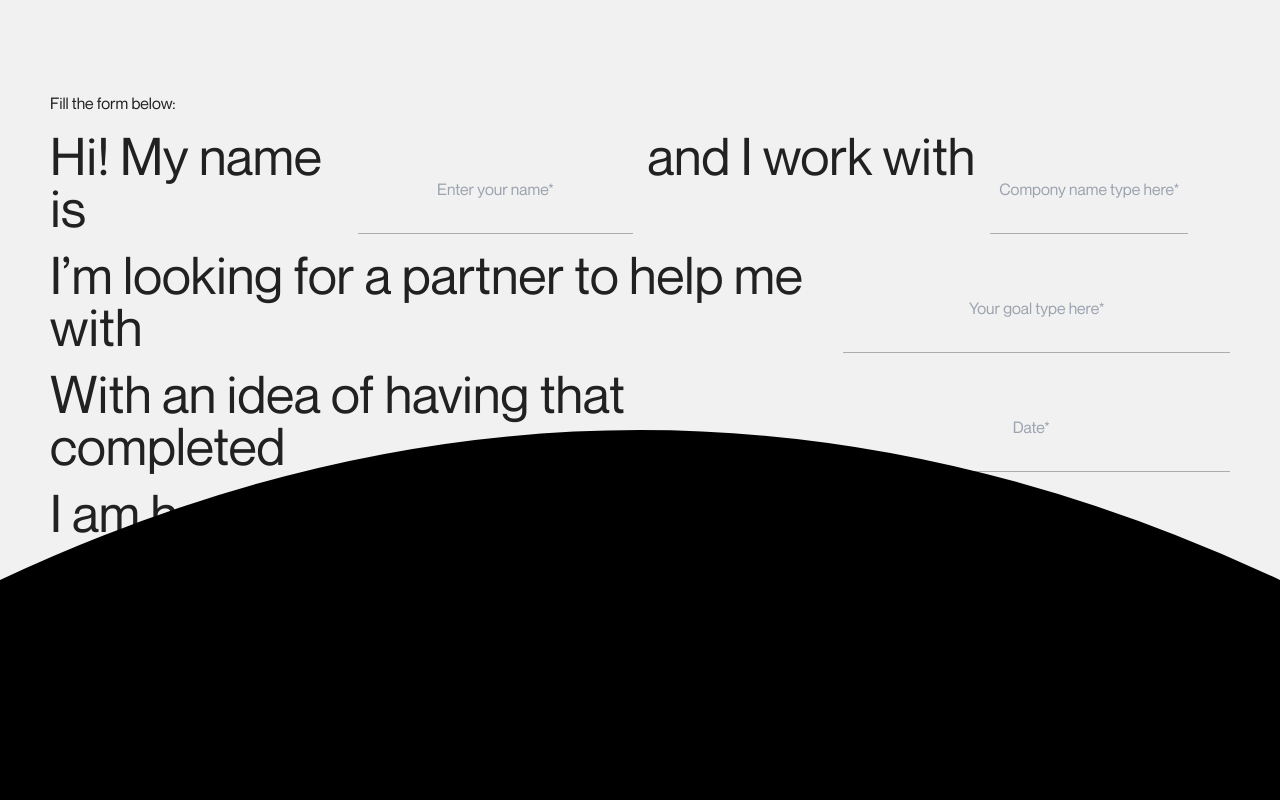
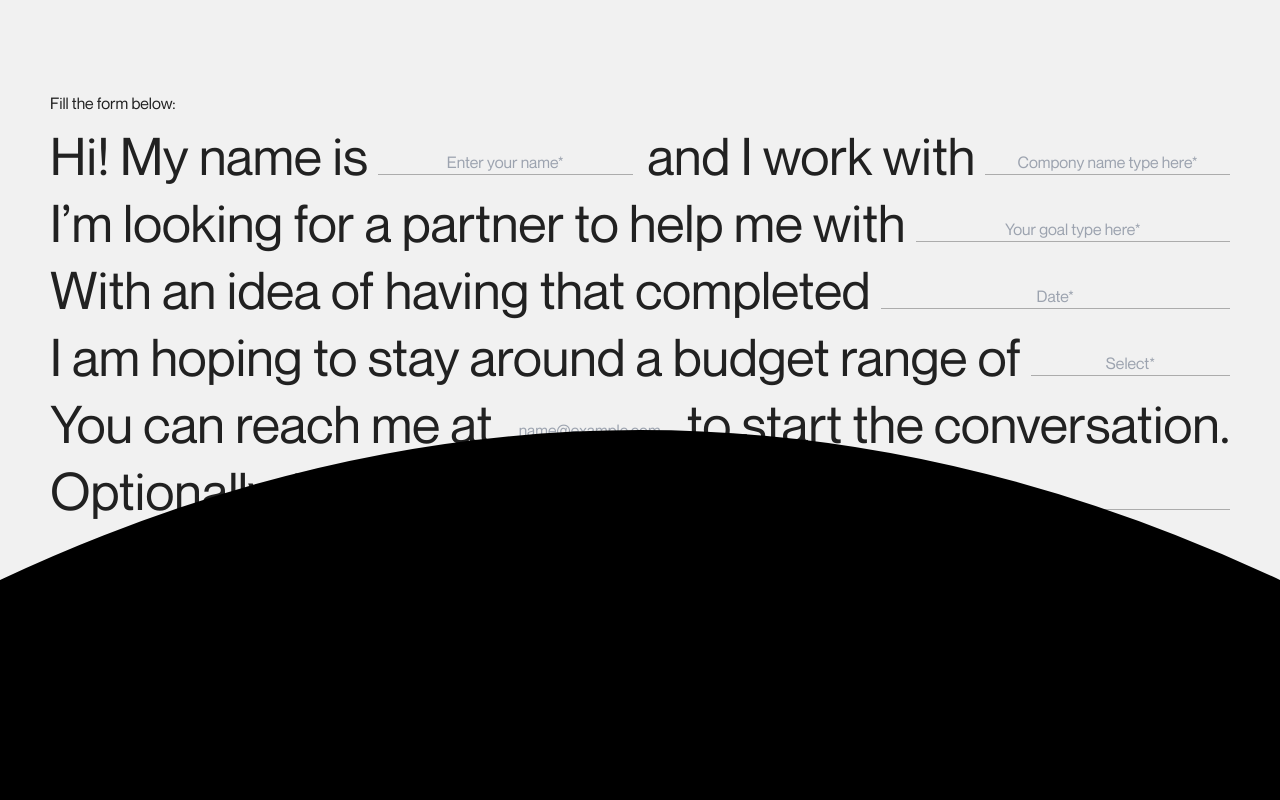
Before and after one commit to devwithzain/ochi-website-clone, a Next.js app: page /contact in a window 1280 px wide. Shown: the part 520-1320 px from the top of the page. Built offline with nearby package versions, Linux system fonts and the light colour scheme.

Commit message:
modified

```diff
--- a/container/contact-page/Form.tsx
+++ b/container/contact-page/Form.tsx
@@ -7,88 +7,118 @@
 		<section className="w-full padding-x pb-[100px]">
 			<div className="w-full flex flex-col gap-[15px]">
 				<div className="w-full flex gap-[15px] sm:flex-col xm:flex-col">
-					<div className="flex gap-[15px] w-[50%] sm:w-full xm:w-full sm:flex-col xm:flex-col">
+					<div className="flex gap-[10px] w-[50%] sm:w-full xm:w-full sm:flex-col xm:flex-col">
+						<div className="min-w-max">
 							<h2 className="sub-heading font-NeueMontreal font-normal text-secondry">
 								Hi! My name is
 							</h2>
+						</div>
+						<div className="w-full">
 							<input
 								type="text"
 								placeholder="Enter your name*"
-							className="paragraph font-NeueMontreal font-normal text-secondry bg-background border-b border-[#21212155] focus:border-secondry text-center sm:text-left xm:text-left outline-none focus:placeholder:opacity-0 mt-[15px] transform transition duration-200 ease-in-out w-[51%] sm:w-full xm:w-full"
+								className="paragraph w-full font-NeueMontreal font-normal text-secondry bg-background border-b border-[#21212155] focus:border-secondry text-center sm:text-left xm:text-left outline-none focus:placeholder:opacity-0 mt-[20px] transform transition duration-200 ease-in-out sm:w-full xm:w-full"
 							/>
 						</div>
-					<div className="flex gap-[15px] w-[50%] sm:w-full xm:w-full sm:flex-col xm:flex-col">
+					</div>
+					<div className="flex gap-[10px] w-[50%] sm:w-full xm:w-full sm:flex-col xm:flex-col">
+						<div className="min-w-max">
 							<h2 className="sub-heading font-NeueMontreal font-normal text-secondry">
 								and I work with
 							</h2>
+						</div>
+						<div className="w-full">
 							<input
 								type="text"
 								placeholder="Compony name type here*"
-							className="paragraph font-NeueMontreal font-normal text-secondry bg-background border-b border-[#21212155] focus:border-secondry text-center sm:text-left xm:text-left outline-none focus:placeholder:opacity-0 mt-[15px] transform transition duration-200 ease-in-out w-[49% sm:w-full xm:w-full]"
+								className="paragraph w-full font-NeueMontreal font-normal text-secondry bg-background border-b border-[#21212155] focus:border-secondry text-center sm:text-left xm:text-left outline-none focus:placeholder:opacity-0 mt-[20px] transform transition duration-200 ease-in-out sm:w-full xm:w-full"
 							/>
 						</div>
 					</div>
-				<div className="w-full flex gap-[15px]">
-					<div className="flex gap-[15px] w-full sm:flex-col xm:flex-col">
+				</div>
+				<div className="w-full flex gap-[10px]">
+					<div className="flex gap-[10px] w-full sm:flex-col xm:flex-col">
+						<div className="min-w-max">
 							<h2 className="sub-heading font-NeueMontreal font-normal text-secondry">
 								I’m looking for a partner to help me with
 							</h2>
+						</div>
+						<div className="w-full">
 							<input
 								type="text"
 								placeholder="Your goal type here*"
-							className="paragraph font-NeueMontreal font-normal text-secondry bg-background border-b border-[#21212155] focus:border-secondry text-center sm:text-left xm:text-left outline-none focus:placeholder:opacity-0 mt-[15px] transform transition duration-200 ease-in-out w-[36%] sm:w-full xm:w-full"
+								className="paragraph font-NeueMontreal font-normal text-secondry bg-background border-b border-[#21212155] focus:border-secondry text-center sm:text-left xm:text-left outline-none focus:placeholder:opacity-0 mt-[20px] transform transition duration-200 ease-in-out w-full sm:w-full xm:w-full"
 							/>
 						</div>
 					</div>
-				<div className="w-full flex gap-[15px]">
-					<div className="flex gap-[15px] w-full sm:flex-col xm:flex-col">
+				</div>
+				<div className="w-full flex gap-[10px]">
+					<div className="flex gap-[10px] w-full sm:flex-col xm:flex-col">
+						<div className="min-w-max">
 							<h2 className="sub-heading font-NeueMontreal font-normal text-secondry">
 								With an idea of having that completed
 							</h2>
+						</div>
+						<div className="w-full">
 							<input
 								type="text"
 								placeholder="Date*"
-							className="paragraph font-NeueMontreal font-normal text-secondry bg-background border-b border-[#21212155] focus:border-secondry text-center sm:text-left xm:text-left outline-none focus:placeholder:opacity-0 mt-[15px] transform transition duration-200 ease-in-out w-[36%] sm:w-full xm:w-full"
+								className="paragraph font-NeueMontreal font-normal text-secondry bg-background border-b border-[#21212155] focus:border-secondry text-center sm:text-left xm:text-left outline-none focus:placeholder:opacity-0 mt-[20px] transform transition duration-200 ease-in-out w-full sm:w-full xm:w-full"
 							/>
 						</div>
 					</div>
-				<div className="w-full flex gap-[15px]">
-					<div className="flex gap-[15px] w-full sm:flex-col xm:flex-col">
+				</div>
+				<div className="w-full flex gap-[10px]">
+					<div className="flex gap-[10px] w-full sm:flex-col xm:flex-col">
+						<div className="min-w-max">
 							<h2 className="sub-heading font-NeueMontreal font-normal text-secondry">
 								I am hoping to stay around a budget range of
 							</h2>
+						</div>
+						<div className="w-full">
 							<input
 								type="text"
 								placeholder="Select*"
-							className="paragraph font-NeueMontreal font-normal text-secondry bg-background border-b border-[#21212155] focus:border-secondry text-center sm:text-left xm:text-left outline-none focus:placeholder:opacity-0 mt-[15px] transform transition duration-200 ease-in-out w-[28%] sm:w-full xm:w-full"
+								className="paragraph font-NeueMontreal font-normal text-secondry bg-background border-b border-[#21212155] focus:border-secondry text-center sm:text-left xm:text-left outline-none focus:placeholder:opacity-0 mt-[20px] transform transition duration-200 ease-in-out w-full sm:w-full xm:w-full"
 							/>
 						</div>
 					</div>
-				<div className="w-full flex gap-[15px]">
-					<div className="flex gap-[15px] w-full sm:flex-col xm:flex-col">
+				</div>
+				<div className="w-full flex gap-[10px]">
+					<div className="flex gap-[10px] w-full sm:flex-col xm:flex-col">
+						<div className="min-w-max">
 							<h2 className="sub-heading font-NeueMontreal font-normal text-secondry">
 								You can reach me at
 							</h2>
+						</div>
+						<div className="w-full">
 							<input
 								type="text"
 								placeholder="name@example.com"
-							className="paragraph font-NeueMontreal font-normal text-secondry bg-background border-b border-[#21212155] focus:border-secondry text-center sm:text-left xm:text-left outline-none focus:placeholder:opacity-0 mt-[15px] transform transition duration-200 ease-in-out w-[26%] sm:w-full xm:w-full"
+								className="paragraph font-NeueMontreal font-normal text-secondry bg-background border-b border-[#21212155] focus:border-secondry text-center sm:text-left xm:text-left outline-none focus:placeholder:opacity-0 mt-[20px] transform transition duration-200 ease-in-out w-full sm:w-full xm:w-full"
 							/>
+						</div>
+						<div className="min-w-max">
 							<h2 className="sub-heading font-NeueMontreal font-normal text-secondry">
 								to start the conversation.
 							</h2>
 						</div>
 					</div>
-				<div className="w-full flex gap-[15px]">
-					<div className="flex gap-[15px] w-full sm:flex-col xm:flex-col">
+				</div>
+				<div className="w-full flex gap-[10px]">
+					<div className="flex gap-[10px] w-full sm:flex-col xm:flex-col">
+						<div className="min-w-max">
 							<h2 className="sub-heading font-NeueMontreal font-normal text-secondry">
 								Optionally, i’m sharing more:
 							</h2>
+						</div>
+						<div className="w-full">
 							<input
 								type="text"
 								placeholder="Product details type here..."
-							className="paragraph font-NeueMontreal font-normal text-secondry bg-background border-b border-[#21212155] focus:border-secondry text-center sm:text-left xm:text-left outline-none focus:placeholder:opacity-0 mt-[15px] transform transition duration-200 ease-in-out w-[54%] sm:w-full xm:w-full"
+								className="paragraph font-NeueMontreal font-normal text-secondry bg-background border-b border-[#21212155] focus:border-secondry text-center sm:text-left xm:text-left outline-none focus:placeholder:opacity-0 mt-[20px] transform transition duration-200 ease-in-out w-full sm:w-full xm:w-full"
 							/>
+						</div>
 					</div>
 				</div>
 			</div>
```
Lines whose indentation alone changed are shown as unchanged.
